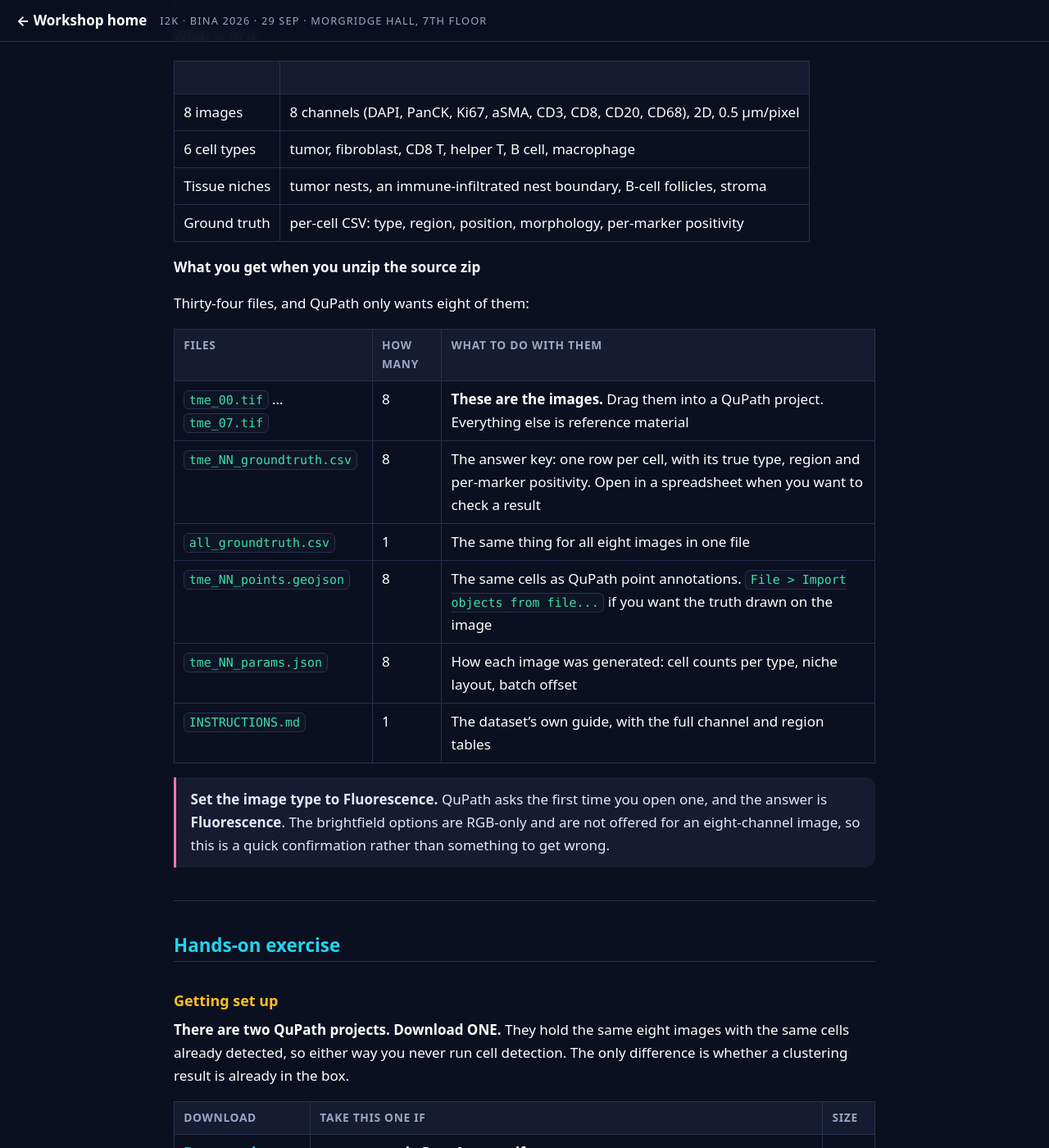
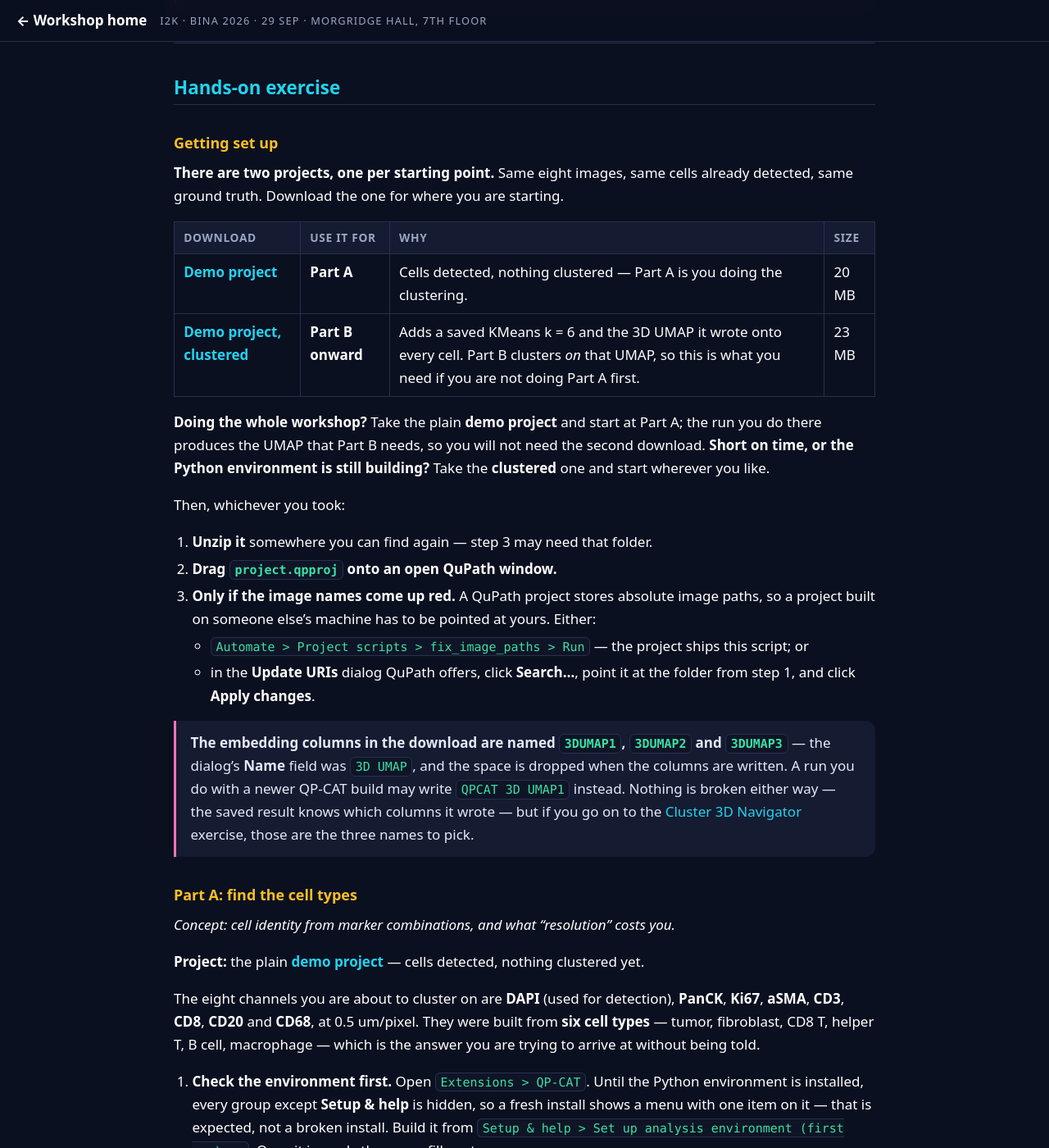
Before and after one commit to MichaelSNelson/BINA-I2K-2026-QuPath-Extensions, a Jekyll site: the page built from docs/03-qp-cat-cell-analysis-tools.md, in a window 1280 px wide and 1400 px high, scrolled down 2343 px. Shown: the whole window at 82% size. Built offline with Jekyll 4.4.1, drawn with Linux system fonts in a browser that asks for light colours; some of the changed text lies outside the part shown.

Commit message:
guide: two projects tied to where you start, and Part B is its own Part
Four problems, one shape: the exercise did not say plainly what to download or
why, and the reason the second project exists was buried inside Part A.

- Part A step 6 is now Part B. It clusters on the 3D UMAP a previous run wrote,
  which is the whole purpose of the clustered project -- so calling that project
  a way to "skip Part A" was backwards. Parts B and C become C and D.
- Each download is named at the Part that uses it: the plain demo project at
  Part A, the clustered one at Part B for anyone starting there. The top table
  says which to take rather than offering an undifferentiated choice.
- Removed "Building it yourself instead". It re-typed, as prose, the constants
  in the project's own scripts/generate_cell_detections.groovy -- whose header
  says it is exactly how the shipped detections were produced. Two copies of
  the same numbers, free to drift. Anyone wanting to go further is pointed at
  the dataset repository.
- Removed the source-zip file tour and the image-type note. Neither is needed
  to use QP-CAT; both described building a project nobody has to build.

The three facts worth keeping moved to where they are used: the eight channel
names to Part A, where you pick measurements; the six cell types to Part A, as
the answer being worked toward; the tissue structures to Part C, which goes
looking for one of them.

Also fixes an instruction that told readers to add tme_06 and tme_07 and detect
cells in them. Both ship in the project already detected; Part D is a scope
change, not new work.

Claude-Session: https://claude.ai/code/session_01TZFXuLKiz1DgbomrTgfDTw

```diff
--- a/docs/03-qp-cat-cell-analysis-tools.md
+++ b/docs/03-qp-cat-cell-analysis-tools.md
@@ -192,11 +192,12 @@ This exercise uses the
 small, fully ground-truthed synthetic tumor microenvironment. It is **CC0**: public domain,
 no attribution required, yours to reuse in your own teaching.
 
-The hands-on exercise hands you a **ready-made QuPath project** built from it — the eight
-images with cells already detected, so you do not run any detection yourself — which also
-carries the ground truth as classified **point annotations**, one per cell, so you can check an
-answer without leaving QuPath. [Getting set up](#getting-set-up) has the downloads; there are
-two projects and you only need one.
+You do not build anything from it. **[Getting set up](#getting-set-up) hands you a ready-made
+QuPath project** — eight images, cells already detected, and the ground truth as classified
+point annotations so you can check an answer without leaving QuPath. The
+[dataset repository](https://github.com/uw-loci/multiplex-synthetic-data) has the raw images,
+per-cell ground-truth CSVs and generation parameters if you want to do something else with the
+data afterwards.
 
 Why synthetic, for a workshop:
 
@@ -212,50 +213,24 @@ Why synthetic, for a workshop:
 > has not been checked by a biologist. Or even by me. It is built so the analysis has
 > structure to find, not so the tissue is right.
 
-**What is in it**
-
-| | |
-|---|---|
-| 8 images | 8 channels (DAPI, PanCK, Ki67, aSMA, CD3, CD8, CD20, CD68), 2D, 0.5 µm/pixel |
-| 6 cell types | tumor, fibroblast, CD8 T, helper T, B cell, macrophage |
-| Tissue niches | tumor nests, an immune-infiltrated nest boundary, B-cell follicles, stroma |
-| Ground truth | per-cell CSV: type, region, position, morphology, per-marker positivity |
-
-**What you get when you unzip the source zip**
-
-Thirty-four files, and QuPath only wants eight of them:
-
-| Files | How many | What to do with them |
-|---|---|---|
-| `tme_00.tif` ... `tme_07.tif` | 8 | **These are the images.** Drag them into a QuPath project. Everything else is reference material |
-| `tme_NN_groundtruth.csv` | 8 | The answer key: one row per cell, with its true type, region and per-marker positivity. Open in a spreadsheet when you want to check a result |
-| `all_groundtruth.csv` | 1 | The same thing for all eight images in one file |
-| `tme_NN_points.geojson` | 8 | The same cells as QuPath point annotations. `File > Import objects from file...` if you want the truth drawn on the image |
-| `tme_NN_params.json` | 8 | How each image was generated: cell counts per type, niche layout, batch offset |
-| `INSTRUCTIONS.md` | 1 | The dataset's own guide, with the full channel and region tables |
-
-> **Set the image type to Fluorescence.** QuPath asks the first time you open one, and the
-> answer is **Fluorescence**. The brightfield options are RGB-only and are not offered for
-> an eight-channel image, so this is a quick confirmation rather than something to get
-> wrong.
-
 ---
 
 ## Hands-on exercise
 
 ### Getting set up
 
-**There are two QuPath projects. Download ONE.** They hold the same eight images with the same
-cells already detected, so either way you never run cell detection. The only difference is
-whether a clustering result is already in the box.
+**There are two projects, one per starting point.** Same eight images, same cells already
+detected, same ground truth. Download the one for where you are starting.
 
-| Download | Take this one if | Size |
-|---|---|---|
-| **[Demo project](https://github.com/uw-loci/multiplex-synthetic-data/releases/download/v1.2/multiplex-synthetic-data-demo-project-v1.2.zip)** | You want to **do Part A yourself** — run the clustering and watch it happen. | 20 MB |
-| **[Demo project, clustered](https://github.com/uw-loci/multiplex-synthetic-data/releases/download/v1.2/multiplex-synthetic-data-demo-project-clustered.zip)** | You want to **skip the run**: go straight to Parts B and C, or read Part A's numbers without waiting. It carries a saved KMeans k = 6 over all 11,421 cells. | 23 MB |
+| Download | Use it for | Why | Size |
+|---|---|---|---|
+| **[Demo project](https://github.com/uw-loci/multiplex-synthetic-data/releases/download/v1.2/multiplex-synthetic-data-demo-project-v1.2.zip)** | **Part A** | Cells detected, nothing clustered — Part A is you doing the clustering. | 20 MB |
+| **[Demo project, clustered](https://github.com/uw-loci/multiplex-synthetic-data/releases/download/v1.2/multiplex-synthetic-data-demo-project-clustered.zip)** | **Part B onward** | Adds a saved KMeans k = 6 and the 3D UMAP it wrote onto every cell. Part B clusters *on* that UMAP, so this is what you need if you are not doing Part A first. | 23 MB |
 
-If you are unsure, take the **clustered** one: you can still run Part A from it, and you are
-not stuck if the Python environment is still building.
+**Doing the whole workshop?** Take the plain **demo project** and start at Part A; the run you
+do there produces the UMAP that Part B needs, so you will not need the second download.
+**Short on time, or the Python environment is still building?** Take the **clustered** one and
+start wherever you like.
 
 Then, whichever you took:
 
@@ -267,51 +242,21 @@ Then, whichever you took:
    - in the **Update URIs** dialog QuPath offers, click **Search...**, point it at the folder
      from step 1, and click **Apply changes**.
 
-<details markdown="1">
-<summary><b>A third download, optional</b> — the raw dataset, if you want the answer key in a spreadsheet</summary>
-
-**[multiplex-synthetic-data-v1.2.zip](https://github.com/uw-loci/multiplex-synthetic-data/releases/download/v1.2/multiplex-synthetic-data-v1.2.zip)**
-(14 MB) is the dataset rather than a project: the eight images, the per-cell ground truth as
-**CSVs**, the same truth as QuPath-importable point annotations, and the per-image generation
-parameters.
-
-You do **not** need it for the exercise — both projects already carry the ground truth as
-classified point annotations, so you can check an answer without leaving QuPath. Take this one
-if you want to open the truth in a spreadsheet, or build the project yourself from the images.
-
-</details>
-
 > **The embedding columns in the download are named `3DUMAP1`, `3DUMAP2` and `3DUMAP3`** — the
 > dialog's **Name** field was `3D UMAP`, and the space is dropped when the columns are written. A
 > run you do with a newer QP-CAT build may write `QPCAT 3D UMAP1` instead. Nothing is broken
 > either way — the saved result knows which columns it wrote — but if you go on to the
 > [Cluster 3D Navigator](04-cluster-3d-navigator.md) exercise, those are the three names to pick.
 
-<details markdown="1">
-<summary><b>Building it yourself instead</b> — detection settings, if you want to start from the images</summary>
-
-You need **one** image to start, `tme_00.tif`; Parts C and D add `tme_06.tif` and
-`tme_07.tif`, and only batch correction wants all eight.
-
-Create a QuPath project and add `tme_00.tif`. Set the image type to **Fluorescence** if
-prompted. Add a rectangle covering the whole image, then run `Analyze > Cell detection` on the
-**DAPI** channel.
-
-> **One parameter matters more than the rest: background radius = 0.**
-> DAPI in this data has no background. Any nonzero radius smaller than the largest nucleus
-> hollows out the biggest round nuclei and **silently drops about 20% of the tumor cells**,
-> and a tumor compartment that is quietly 20% short still looks entirely plausible. This is
-> worth internalizing beyond this dataset: segmentation defaults chosen for one image type
-> fail *silently* on another, and the failure shows up as biology.
-
-Other settings that work: requested pixel size 0.5 µm, sigma 1.5 µm, minimum area 8 µm²,
-maximum 1000 µm², threshold 50, cell expansion 5 µm, include nuclei and measurements. You
-should detect close to 1,530 cells on `tme_00`.
-
-</details>
-
 ### Part A: find the cell types
 *Concept: cell identity from marker combinations, and what "resolution" costs you.*
+
+**Project:** the plain **[demo project](https://github.com/uw-loci/multiplex-synthetic-data/releases/download/v1.2/multiplex-synthetic-data-demo-project-v1.2.zip)** — cells detected, nothing clustered yet.
+
+The eight channels you are about to cluster on are **DAPI** (used for detection), **PanCK**,
+**Ki67**, **aSMA**, **CD3**, **CD8**, **CD20** and **CD68**, at 0.5 um/pixel. They were built
+from **six cell types** — tumor, fibroblast, CD8 T, helper T, B cell, macrophage — which is
+the answer you are trying to arrive at without being told.
 
 1. **Check the environment first.** Open `Extensions > QP-CAT`. Until the Python environment
    is installed, every group except **Setup & help** is hidden, so a fresh install shows a menu
@@ -336,7 +281,7 @@ should detect close to 1,530 cells on `tme_00`.
    this exercise start from the first rather than from defaults. While a run is going, the
    progress checklist shows how long each step has taken — useful for deciding which spatial
    statistics are worth their time on your own data. Tick **`Neighborhood enrichment + Moran's I`** and, under Spatial statistics,
-   **`Ripley L`** as well — Parts B and C need them, and computing them now saves a second
+   **`Ripley L`** as well — Parts C and D need them, and computing them now saves a second
    run.
 
    > **Short on time, or something went wrong?** If you took the **clustered** project,
@@ -402,21 +347,33 @@ should detect close to 1,530 cells on `tme_00`.
    cytotoxic identity is the question you came with — and that is a decision about biology, not
    about clustering.
 
-6. **A third route: cluster the UMAP, and let the data pick the number.** Both routes above
-   still make you choose *k*. There is a way not to — and you already have what it needs,
-   because step 2 computed a 3D UMAP and wrote it onto every cell.
+6. Check your own numbers against `all_groundtruth.csv` in the dataset download; every cell's
+   true type is in the `cell_type` column.
 
-   In QP-CAT this is a **second run**, not a setting: clustering normally fits in full marker
-   space and the embedding is computed only so you have something to look at. Open **Find cell
-   populations (clustering)...** again and change four things:
+### Part B: cluster on the UMAP instead of the markers
+*Concept: letting the data choose the number of clusters, and what that costs you.*
 
-   | Section | Setting |
-   |---|---|
-   | Measurements | **`Select none`**, then tick only **`QPCAT 3D UMAP1`**, **`2`** and **`3`** — three in total. (In the pre-built clustered project these are named `3DUMAP1/2/3`.) |
-   | Normalization | **None** |
-   | Dimensionality Reduction | **Method: None** |
-   | Batch correction (Harmony) | **Off** |
-   | Clustering Algorithm | **[HDBSCAN](https://scikit-learn.org/stable/modules/generated/sklearn.cluster.HDBSCAN.html)**, **Cluster selection: Leaf**, **min_samples: 0**, `min_cluster_size` **500** |
+**Project:** whatever you used for Part A, if you did it — that run wrote the 3D UMAP this
+Part needs. Starting here instead? Take the
+**[clustered demo project](https://github.com/uw-loci/multiplex-synthetic-data/releases/download/v1.2/multiplex-synthetic-data-demo-project-clustered.zip)**,
+which ships that UMAP already on the cells. This is the main reason that download exists.
+
+Part A made you choose *k*. There is a way not to, and you already have what it needs: a 3D
+UMAP on every cell.
+
+In QP-CAT this is a **second run**, not a setting. Clustering normally fits in full marker
+space and the embedding is computed only so you have something to look at, so to cluster *on*
+the embedding you run again over those columns.
+
+**Open `Find cell populations (clustering)...` again** and change five things:
+
+| Section | Setting |
+|---|---|
+| Measurements | **`Select none`**, then tick only **`QPCAT 3D UMAP1`**, **`2`** and **`3`** — three in total. (In the pre-built clustered project these are named `3DUMAP1/2/3`.) |
+| Normalization | **None** |
+| Dimensionality Reduction | **Method: None** |
+| Batch correction (Harmony) | **Off** |
+| Clustering Algorithm | **[HDBSCAN](https://scikit-learn.org/stable/modules/generated/sklearn.cluster.HDBSCAN.html)**, **Cluster selection: Leaf**, **min_samples: 0**, `min_cluster_size` **500** |
 
 <div class="shots" markdown="0">
 <figure>
@@ -428,49 +385,49 @@ result below.</figcaption>
 </div>
 
 
-   **The three settings in bold are the exercise.** Left on their defaults, this configuration
-   returned a single cluster holding **97.0%** of 107,282 cells on a different, real dataset —
-   from a space whose groups were plainly separated in the 3D view. What each setting does:
-   [scikit-learn's `cluster_selection_method` and `min_samples`](https://scikit-learn.org/stable/modules/generated/sklearn.cluster.HDBSCAN.html).
-   What it looks like when it goes wrong, and how to tell:
-   [QP-CAT troubleshooting](https://github.com/uw-loci/qupath-extension-cell-analysis-tools/blob/main/documentation/troubleshooting.md#5-hdbscan-returns-one-giant-cluster-and-almost-no-noise).
+**The three settings in bold are the exercise.** Left on their defaults, this configuration
+returned a single cluster holding **97.0%** of 107,282 cells on a different, real dataset —
+from a space whose groups were plainly separated in the 3D view. What each setting does:
+[scikit-learn's `cluster_selection_method` and `min_samples`](https://scikit-learn.org/stable/modules/generated/sklearn.cluster.HDBSCAN.html).
+What it looks like when it goes wrong, and how to tell:
+[QP-CAT troubleshooting](https://github.com/uw-loci/qupath-extension-cell-analysis-tools/blob/main/documentation/troubleshooting.md#5-hdbscan-returns-one-giant-cluster-and-almost-no-noise).
 
-   **`min_cluster_size` is the one you will actually tune, and 500 is the value that produced
-   the result below.** It is the smallest group HDBSCAN is allowed to call a cluster, so read it
-   against this dataset: 11,421 cells, and the smallest population you are trying to recover is
-   proliferating tumor at 790. The default of 15 is 0.1% of the cohort — fine for finding
-   something rare, but with **Leaf** selection, which deliberately cuts at the finest level of
-   the tree, a floor that low is an invitation to shatter each population into fragments. 500
-   sits under 790, so a real group still clears it, and far above 15. The seven clusters it
-   returned ran from 825 to 3,306 cells.
+**`min_cluster_size` is the one you will actually tune, and 500 is the value that produced
+the result below.** It is the smallest group HDBSCAN is allowed to call a cluster, so read it
+against this dataset: 11,421 cells, and the smallest population you are trying to recover is
+proliferating tumor at 790. The default of 15 is 0.1% of the cohort — fine for finding
+something rare, but with **Leaf** selection, which deliberately cuts at the finest level of
+the tree, a floor that low is an invitation to shatter each population into fragments. 500
+sits under 790, so a real group still clears it, and far above 15. The seven clusters it
+returned ran from 825 to 3,306 cells.
 
-   **Changing it changes two things at once.** With `min_samples` on **0**, scikit-learn ties
-   the density estimate to `min_cluster_size`, so raising the floor also widens the neighbourhood
-   the density is measured over. That is usually what you want — it is why 0 is the default —
-   but it means a sweep of `min_cluster_size` is not a one-variable sweep.
+**Changing it changes two things at once.** With `min_samples` on **0**, scikit-learn ties
+the density estimate to `min_cluster_size`, so raising the floor also widens the neighbourhood
+the density is measured over. That is usually what you want — it is why 0 is the default —
+but it means a sweep of `min_cluster_size` is not a one-variable sweep.
 
-   **Leave batch correction off, even though the dialog offers it.** Eight images are in scope,
-   so Harmony is selectable, but there is nothing here for it to correct: the input is three
-   UMAP columns, and correcting those adjusts the *picture* rather than the measurements that
-   produced it. Batch correction belongs in the run that computes the embedding. Note the
-   consequence for this dataset — the step 2 UMAP was computed without it, over eight images
-   three of which (`tme_02`, `tme_04`, `tme_05`) carry deliberate intensity offsets, so whatever
-   batch structure that introduced is already baked into the coordinates you are about to
-   cluster. If you want it gone, correct it in step 2 and recompute the UMAP; the
-   [batch-effects exercise](#optional-and-slower-batch-effects) below is that run.
+**Leave batch correction off, even though the dialog offers it.** Eight images are in scope,
+so Harmony is selectable, but there is nothing here for it to correct: the input is three
+UMAP columns, and correcting those adjusts the *picture* rather than the measurements that
+produced it. Batch correction belongs in the run that computes the embedding. Note the
+consequence for this dataset — the step 2 UMAP was computed without it, over eight images
+three of which (`tme_02`, `tme_04`, `tme_05`) carry deliberate intensity offsets, so whatever
+batch structure that introduced is already baked into the coordinates you are about to
+cluster. If you want it gone, correct it in step 2 and recompute the UMAP; the
+[batch-effects exercise](#optional-and-slower-batch-effects) below is that run.
 
-   > **One deliberate exception to a rule stated later.** The batch-effects exercise tells you to
-   > press **`Deselect QPCAT`** before a second run, because QP-CAT's own output columns are
-   > answers, not inputs. This step is the case where clustering on them is the point — which is
-   > why you tick exactly three of them by hand rather than leaving the rest of the previous
-   > run's output selected alongside.
+> **One deliberate exception to a rule stated later.** The batch-effects exercise tells you to
+> press **`Deselect QPCAT`** before a second run, because QP-CAT's own output columns are
+> answers, not inputs. This step is the case where clustering on them is the point — which is
+> why you tick exactly three of them by hand rather than leaving the rest of the previous
+> run's output selected alongside.
 
-   **The tell is the noise fraction**, and QP-CAT names it for you in the banner above the
-   results. HDBSCAN has two failure modes that look identical in the viewer and are opposites
-   underneath: a lot of noise spread evenly means change the *algorithm*; almost no noise beside
-   one dominant cluster means change the *cluster selection*.
+**The tell is the noise fraction**, and QP-CAT names it for you in the banner above the
+results. HDBSCAN has two failure modes that look identical in the viewer and are opposites
+underneath: a lot of noise spread evenly means change the *algorithm*; almost no noise beside
+one dominant cluster means change the *cluster selection*.
 
-   **What it looks like when it works** — click any panel for full size:
+**What it looks like when it works** — click any panel for full size:
 
 <div class="shots" markdown="0">
 <figure>
@@ -490,28 +447,28 @@ cluster 2 blue-ringed. Read the clusters by eye here, or re-run over markers to
 </figure>
 </div>
 
-   **What to look for, rather than what to expect.** Your run may split or merge differently.
-   Read Marker Fingerprints and compare against the ground truth as you did before, then ask
-   the question this route exists for: *did letting the data choose recover the CD8 / helper
-   split that KMeans spent its spare cluster elsewhere?*
+**What to look for, rather than what to expect.** Your run may split or merge differently.
+Read Marker Fingerprints and compare against the ground truth as you did before, then ask
+the question this route exists for: *did letting the data choose recover the CD8 / helper
+split that KMeans spent its spare cluster elsewhere?*
 
-   **The middle panel is the honest cost of this route, and it is not a bug.** Clustering on
-   three embedding columns means the marker rankings can only rank those three columns. If you
-   need phenotypes, name the clusters from **Representative cells**, or cross-check against the
-   marker-space run from step 2. Note also that with **Method: None** the results window has no
-   2D embedding tab — nothing new was computed to plot. The **3D View** tab still works,
-   because it reads the UMAP columns off the cells.
+**The middle panel is the honest cost of this route, and it is not a bug.** Clustering on
+three embedding columns means the marker rankings can only rank those three columns. If you
+need phenotypes, name the clusters from **Representative cells**, or cross-check against the
+marker-space run from step 2. Note also that with **Method: None** the results window has no
+2D embedding tab — nothing new was computed to plot. The **3D View** tab still works,
+because it reads the UMAP columns off the cells.
 
-   > **Worth reading before you rely on this:**
-   > [Using UMAP for Clustering](https://umap-learn.readthedocs.io/en/latest/clustering.html).
-   > Cross-check against a full-marker-space run — which, conveniently, is the run you did in
-   > step 2.
+> **Worth reading before you rely on this:**
+> [Using UMAP for Clustering](https://umap-learn.readthedocs.io/en/latest/clustering.html).
+> Cross-check against a full-marker-space run — which, conveniently, is the run you did in
+> step 2.
 
-7. Check your own numbers against `all_groundtruth.csv` in the dataset download; every cell's
-   true type is in the `cell_type` column.
+### Part C: is the tumor infiltrated?
+*Concept: immune infiltration at the invasive margin.*
 
-### Part B: is the tumor infiltrated?
-*Concept: immune infiltration at the invasive margin.*
+The tissue was built with four structures to find: **tumor nests**, an **immune-infiltrated
+nest boundary**, **B-cell follicles**, and **stroma**. This Part goes after the second one.
 
 Cell types alone do not tell you much. **Where** they sit does. In this image, T cells are
 concentrated in a band just outside each tumor nest, the computational version of a
@@ -547,11 +505,13 @@ pathologist's read on whether an immune response has reached the tumor.
     > table, which is one column per ordered pair and scrolls off the right on a run with many
     > clusters.
 
-### Part C: inflamed versus desert
+### Part D: inflamed versus desert
 *Concept: immune phenotypes of the tumor microenvironment, and comparing separate tissue.*
 
-Add **`tme_06`** (immune-rich) and **`tme_07`** (immune-poor) to the project, detect cells in
-both, and cluster all three images **jointly**, about 4,200 cells, still fast.
+**`tme_06`** is immune-rich and **`tme_07`** is immune-poor. Both are already in the project
+with cells detected, so this is a scope change rather than any new work: in **Scope** choose
+**`Specific images...`**, pick **`tme_00`**, **`tme_06`** and **`tme_07`**, and cluster the
+three **jointly** — about 4,200 cells, still fast.
 
 1. Open the new **Composition by area** tab. Each image is an independent area, so you get
     one row per image.
@@ -606,7 +566,7 @@ successful run auto-saves** to `<project>/qpcat/cluster_results/` under a timest
 
 - **`Results & populations > View Past Results...`** reopens the whole results window — heatmap,
   marker rankings, embedding, every tab — with no Python run and no re-clustering. This is the
-  one to use if you want to go back to Part A's plots while working on Part B, or to look again
+  one to use if you want to go back to Part A's plots while working on Part C, or to look again
   after the session.
 - **`Apply saved result to detections...`** is the different one: it writes a saved run's labels
   back onto the cells. Reach for it when the labels are right in the saved result but are not on
```
Also changed, not shown: other parts of docs/03-qp-cat-cell-analysis-tools.md (+3 -2 lines).
